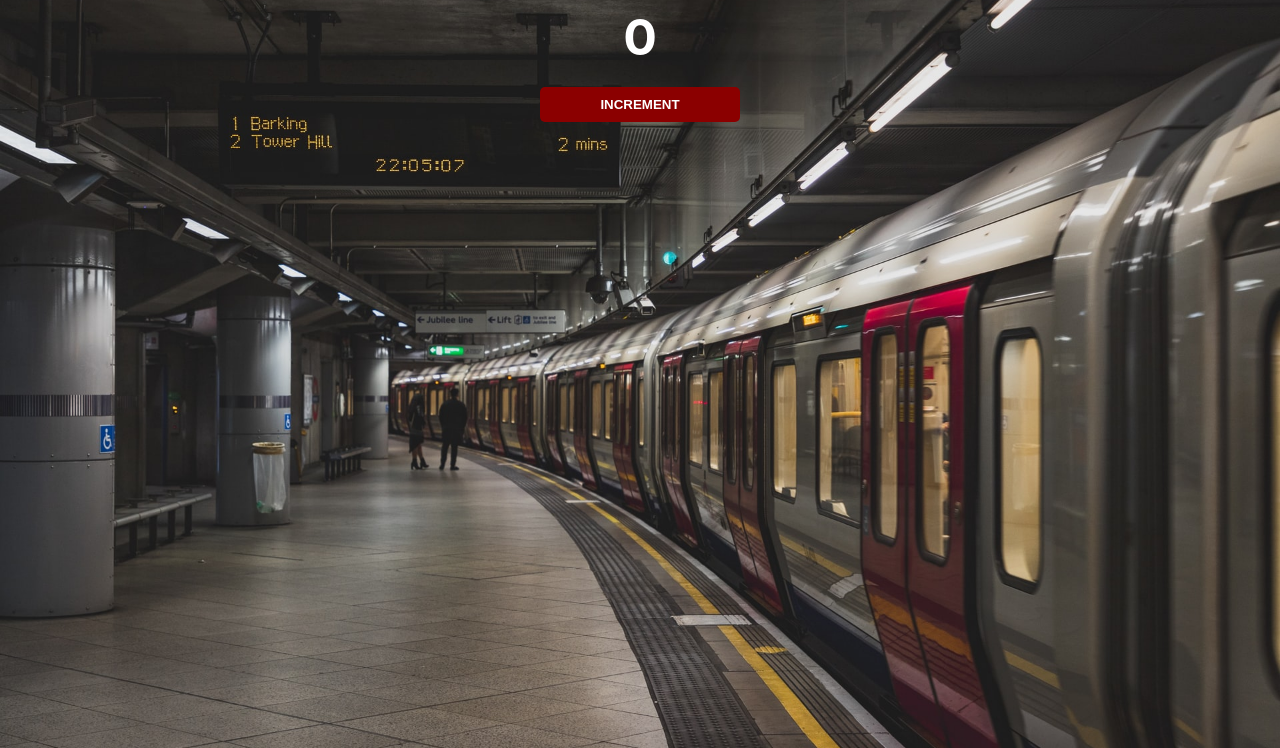
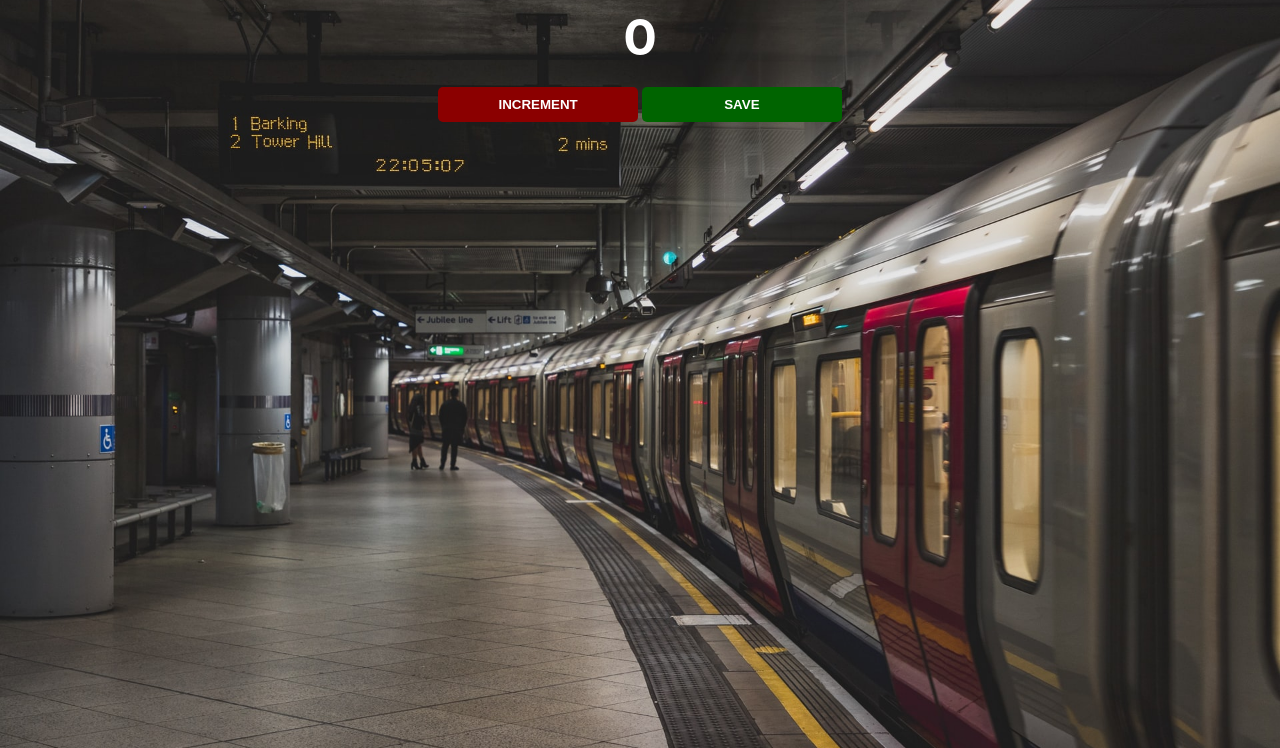
Before and after one commit to webstormcam/Passenger_Counter, a plain HTML site: page index.html in a window 1280 px wide. Shown: the part 52-800 px from the top of the page. Drawn offline with Linux system fonts and the light colour scheme.

Commit message:
Made a simple save button
It saves the current count to the console

```diff
--- a/index.html
+++ b/index.html
@@ -8,6 +8,7 @@
     <h1>People entered:</h1>
     <h2 id="count-el">0</h2>
     <button type="button" id="increment-btn" onclick="increment()">INCREMENT</button>
+    <button type="button" id="save-btn" onclick="save()">SAVE</button>
     <script src="index.js"></script>
 </body>
 
--- a/index.js
+++ b/index.js
@@ -4,3 +4,8 @@ function increment(){
     count+=1
     document.getElementById('count-el').innerText=count
 }
+
+
+function save(){
+    console.log(count)
+}
```
